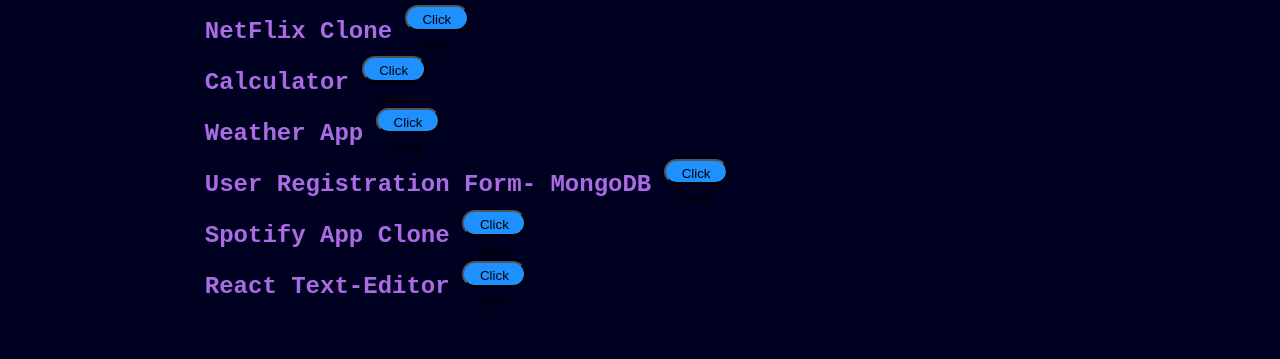
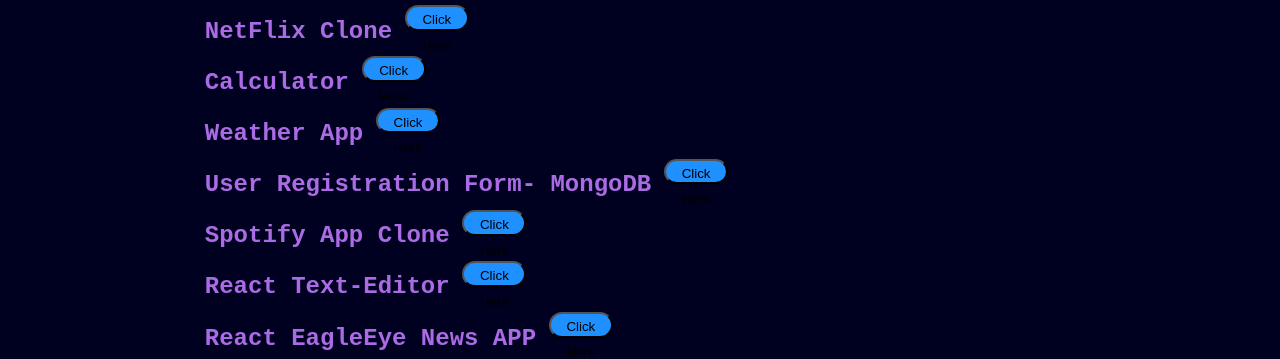
Before and after one commit to Kshitijkr31/my-portfolio, a plain HTML site: page projects.html in a window 1280 px wide. Shown: the part 172-531 px from the top of the page. Drawn offline with Linux system fonts and the light colour scheme.

Commit message:
Update projects.html

```diff
--- a/projects.html
+++ b/projects.html
@@ -37,26 +37,28 @@
                 <h1>Web Development Projects</h1>
                 <ul>
                     <li>NetFlix Clone <a href=" https://github.com/Kshitijkr31/netflix_clone" target="_blank">
-                      <button class="btn">Click Here</button></a></li>
+                      <button class="btn">Click Here</button></li></a>
                     <li>Calculator<a href="https://kshitijkr31.github.io/Calculator-App/" target="_blank">
-                      <button class="btn">Click Here</button></a></li>
+                      <button class="btn">Click Here</button></li></a>
                     <li>Weather App<a href="https://kshitijkr31.github.io/weather-application/" target="_blank">
-                      <button class="btn">Click Here</button></a></li>
+                      <button class="btn">Click Here</button></li></a>
                     <li>User Registration Form- MongoDB<a href="https://github.com/Kshitijkr31/user-registration-mongo" target="_blank">
-                      <button class="btn">Click Here</button></a></li>
+                      <button class="btn">Click Here</button></li></a>
                     <li>Spotify App Clone<a href="https://kshitijkr31.github.io/spotify-app/" target="_blank">
-                      <button class="btn">Click Here</button></a></li>
+                      <button class="btn">Click Here</button></li></a>
                     <li>React Text-Editor<a href="https://kshitijkr31.github.io/text-editor/" target="_blank">
-                      <button class="btn">Click Here</button></a></li>
+                      <button class="btn">Click Here</button></li></a>
+                    <li>React EagleEye News APP<a href="https://github.com/Kshitijkr31/EagleEye-Newsapp" target="_blank">
+                      <button class="btn">Click Here</button></li></a>
                 </ul>
             </div>
             <div class="projectItem2">
                 <h1>JAVA Projects</h1>
                 <ul>
                     <li>Bank Management System- MySQL <a href="https://github.com/Kshitijkr31/bank-management-system-JAVA" target="_blank">
-                      <button class="btn">Click Here</button></a></li>
+                      <button class="btn">Click Here</button></li></a>
                     <li>Java-Quiz-App<a href="https://github.com/Kshitijkr31/Java-Quiz-App" target="_blank">
-                      <button class="btn">Click Here</button></a></li>
+                      <button class="btn">Click Here</button></li></a>
                 </ul>
 
               </div>
```
